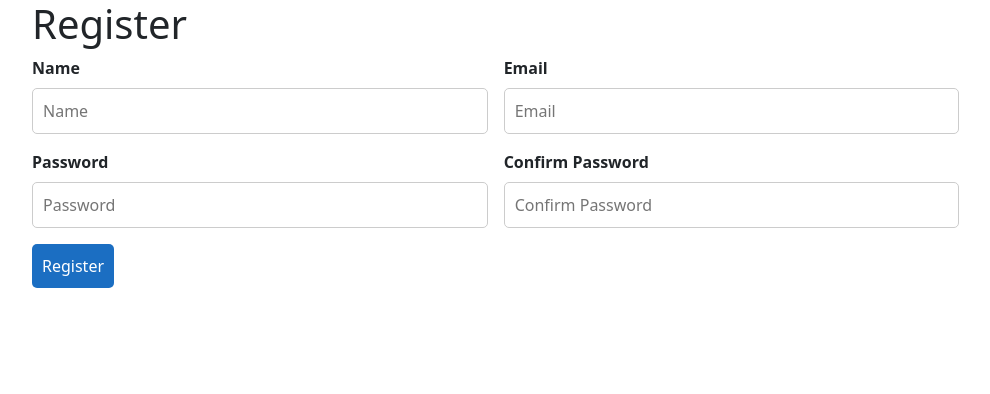
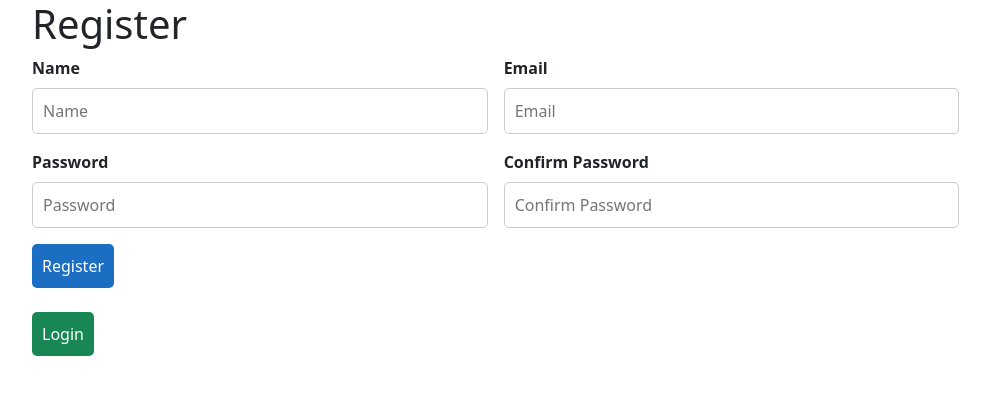
Before and after one commit to Putuagra/Inventory-App, a React (Create React App) app in the folder Client/ClientApp/: page /register in a window 1280 px wide. Shown: the top 394 px of the page, without its empty margins (50-1040 px from the left). Built offline with nearby package versions, Linux system fonts and the light colour scheme; no server answers.

Commit message:
feat: add navigation to login

```diff
--- a/Client/ClientApp/src/components/users/UserForm.js
+++ b/Client/ClientApp/src/components/users/UserForm.js
@@ -1,4 +1,5 @@
 import React, { useState } from 'react'
+import { useNavigate } from 'react-router-dom'
 import Input from '../Input'
 import Button from '../Button'
 import SuccessAlert from '../SuccessAlert'
@@ -6,6 +7,10 @@ import ErrorAlert from '../ErrorAlert'
 import { Validation, ValidateData } from '../../Validation/Users/UserValidation'
 
 export default function UserForm({ handleRegister, handleCheckEmail }) {
+    const navigate = useNavigate()
+    const handleLoginClick = () => {
+        navigate("/login")
+    }
     const [newUser, setNewUser] = useState({ name: '', email: '', password: '', confirmPassword: '' })
 
     const [errors, setErrors] = useState({})
@@ -57,8 +62,8 @@ export default function UserForm({ handleRegister, handleCheckEmail }) {
     }
 
     return (
-        <div className="row">
-            <div className="col-lg-12" noValidate>
+        <div className="container-register">
+            <div className="register-form" noValidate>
                 <h1>Register</h1>
                 <form
                     onSubmit={handleValidation}
@@ -95,12 +100,18 @@ export default function UserForm({ handleRegister, handleCheckEmail }) {
                         value={newUser.confirmPassword}
                         onChange={handleChange}
                         errors={errors.confirmPassword }
-                    />
+                        />
                     <Button
                         name="Register"
                         className="btn btn-primary"
-                    />
+                        />
                 </form>
+                <br></br>
+                <Button
+                    name="Login"
+                    className="btn btn-success"
+                    onClick={handleLoginClick}
+                />
             </div>
         </div>
     )
```
